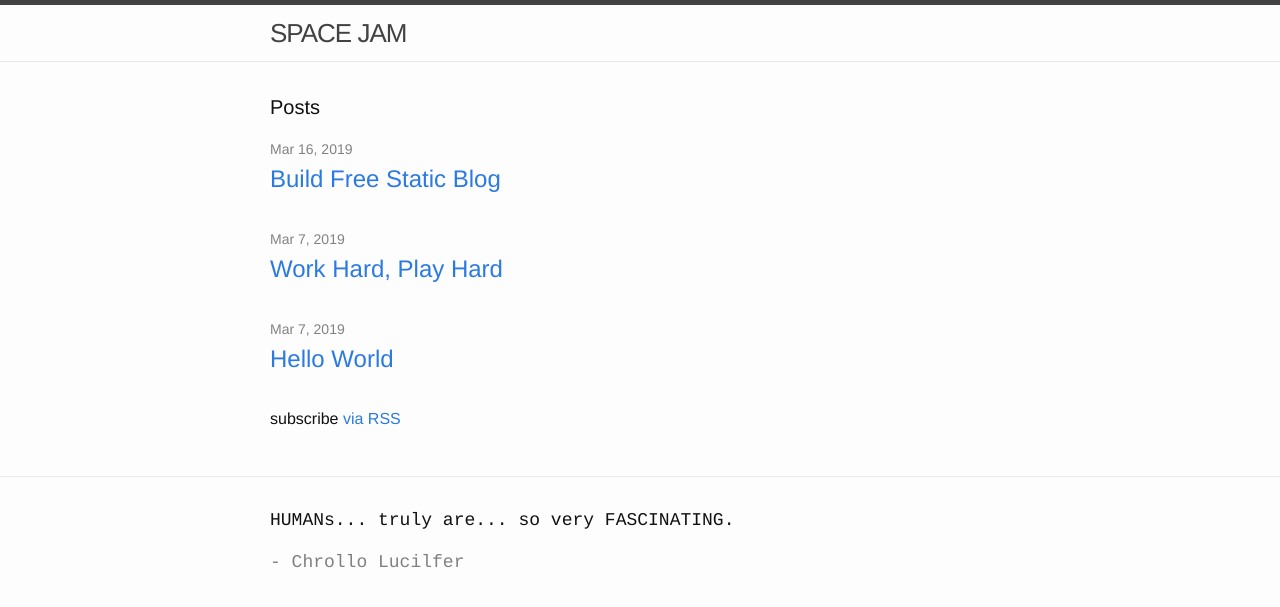
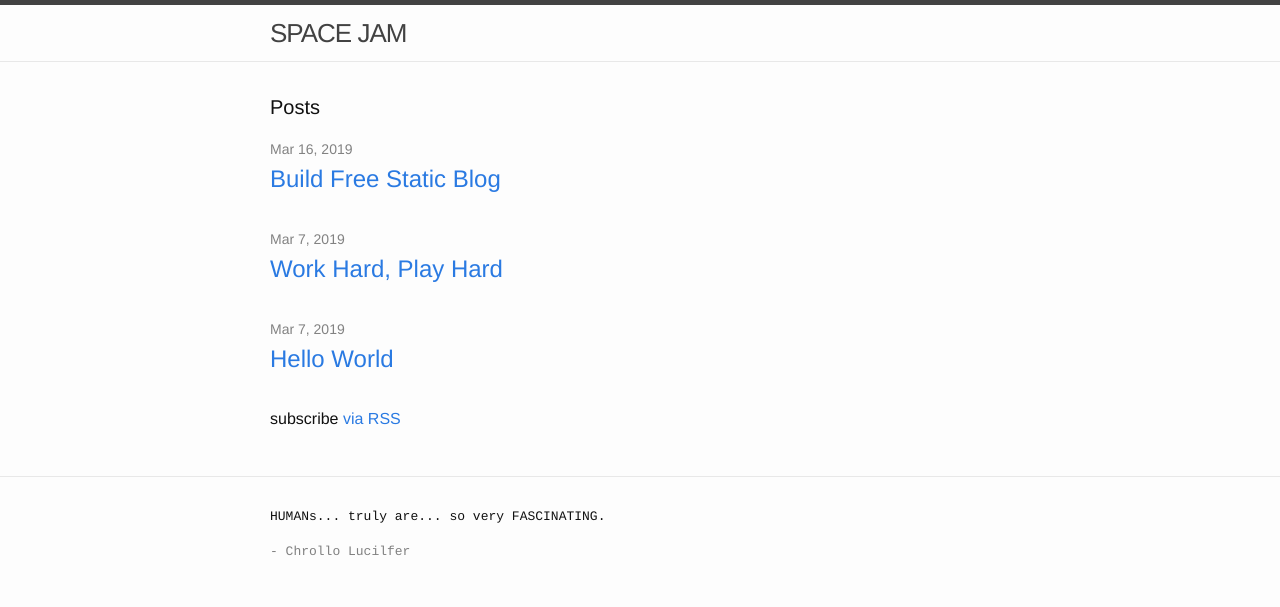
Before and after one commit to hiyuse/hiyuse, a Jekyll site: the page built from index.html, in a window 1280 px wide. Shown: the top 607 px of the page. Built offline with Jekyll 4.4.1, drawn with Linux system fonts in a browser that asks for light colours.

Commit message:
Update footer.html

```diff
--- a/_includes/footer.html
+++ b/_includes/footer.html
@@ -2,8 +2,8 @@
 
   <div class="wrapper">
 
-    <h2 class="footer-heading"><p style="font-family:courier;">HUMANs... truly are... so very FASCINATING.</p>
-      <p style="font-family:courier;"><font color="grey">- Chrollo Lucilfer</font></p></h2>
+    <h2 class="footer-heading"><font size="2"><p style="font-family:courier;">HUMANs... truly are... so very FASCINATING.</p>
+      <p style="font-family:courier;"><font color="grey">- Chrollo Lucilfer</font></p></font></h2>
 
   </div>
 
```
